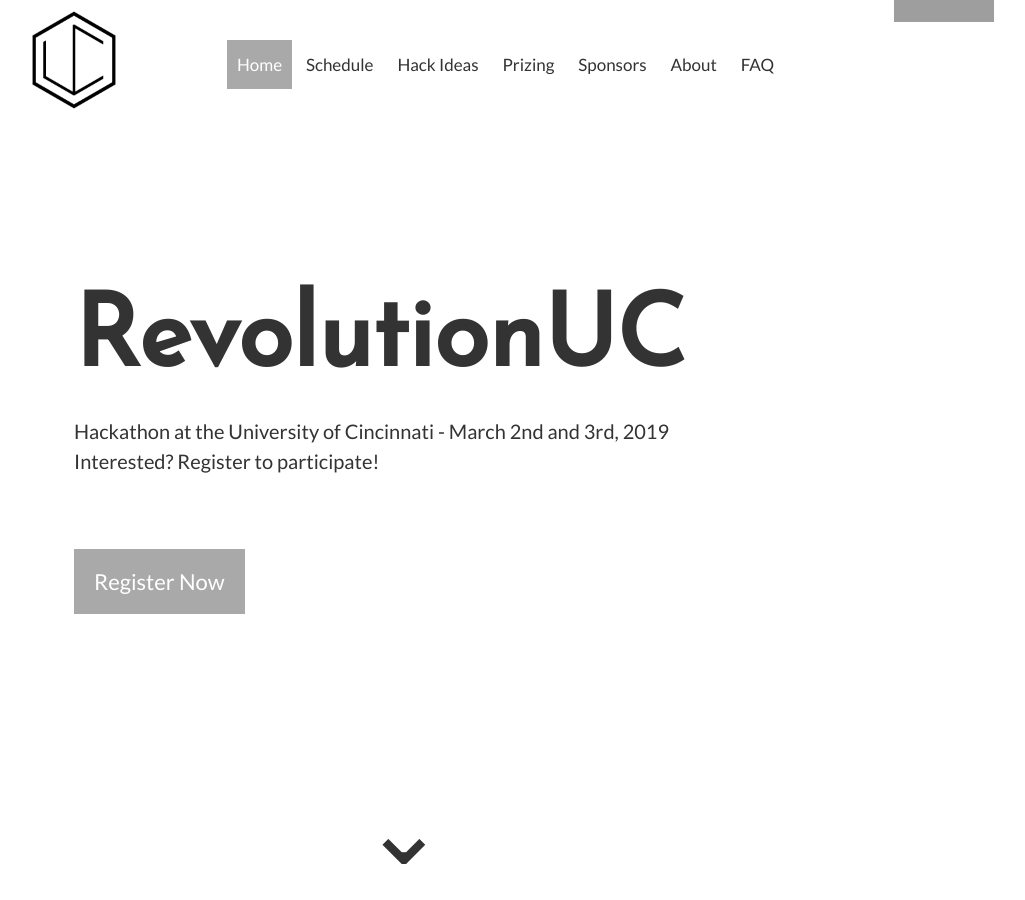
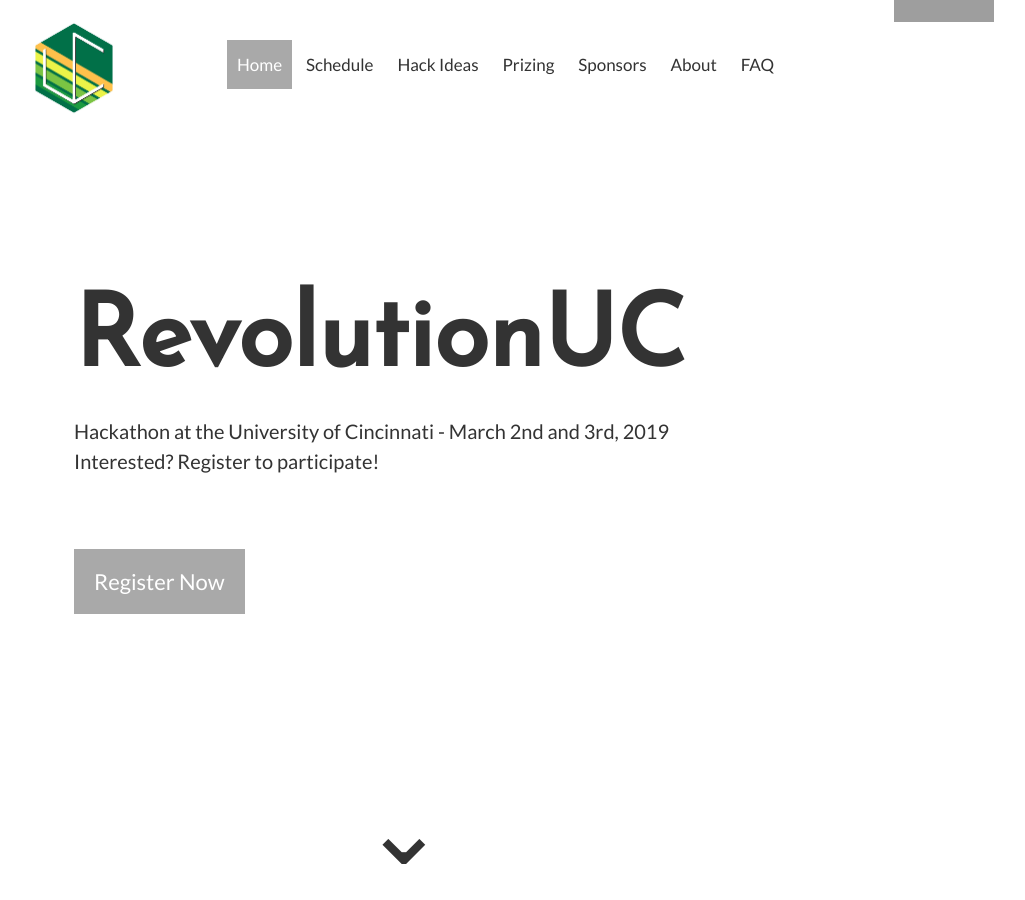
Before and after one commit to RevolutionUC/revolutionuc-frontend, a Jekyll site: the page built from index.html, in a window 1280 px wide and 900 px high. Shown: the whole window, without its empty margins (236-1261 px from the left). Built offline with Jekyll 4.4.1, drawn with Linux system fonts in a browser that asks for light colours; grey boxes are pictures that could not be loaded.

Commit message:
Add logo, update header

```diff
--- a/_includes/header.html
+++ b/_includes/header.html
@@ -59,13 +59,11 @@
         {% endif %}
     </head>
     <body class="page page--{{ current[1] }}">
-        <!-- <header class="header {% if current == empty %}header--no-bg{% endif %}"> -->
             <header class="header">
             <div class="header__container container">
                 <h1 class="header__title">
                     <a href="/">
-                        <!-- <img class="header__logo" src="https://d1scc4yo7jg7j0.cloudfront.net/logos/2017-logo.png" srcset="https://d1scc4yo7jg7j0.cloudfront.net/logos/2017-logo.png 1x, https://d1scc4yo7jg7j0.cloudfront.net/logos/2017-logo@2x.png 2x" alt="RevolutionUC logo"> -->
-                        <img class="header__logo" src="/img/revuc-logos/revuc-spring-z-clean.webp" srcset="/img/revuc-logos/revuc-spring-z-clean.webp 1x, /img/revuc-logos/revuc-spring-z-clean.webp 2x" src="" srcset="" onerror="this.onerror=null; this.src='/img/revuc-logos/revuc-spring-z-clean.png'; this.srcset='/img/revuc-logos/revuc-spring-z-clean.png 1x, /img/revuc-logos/revuc-spring-z-clean.png 2x'" alt="RevolutionUC logo">
+                        <img class="header__logo" src="/img/revuc-logos/revuc-spring-2020.webp" srcset="/img/revuc-logos/revuc-spring-2020.webp 1x, /img/revuc-logos/revuc-spring-2020.webp 2x" src="" srcset="" onerror="this.onerror=null; this.src='/img/revuc-logos/revuc-spring-2020.png'; this.srcset='/img/revuc-logos/revuc-spring-2020.png 1x, /img/revuc-logos/revuc-spring-2020.png 2x'" alt="RevolutionUC logo">
                     </a>
                 </h1>
                 <input id="menu-toggle" type="checkbox" class="menu-toggle">
@@ -84,7 +82,6 @@
                         <li><a {% if current[1] == 'faq' %} class="navbar__active" {% endif %} href="/faq">FAQ</a></li>
                     </ul>
                 </nav>
-                <!-- <a id="mlh-trust-badge" style="display:block;max-width:100px;min-width:60px;position:fixed;right:50px;top:0;width:10%;z-index:10000" href="https://mlh.io/seasons/na-2019/events?utm_source=na-hackathon&utm_medium=TrustBadge&utm_campaign=2019-season&utm_content=white" target="_blank"><img src="https://s3.amazonaws.com/logged-assets/trust-badge/2019/mlh-trust-badge-2019-white.svg" alt="Major League Hacking 2019 Hackathon Season" style="width:100%"></a> -->
                 <a id="mlh-trust-badge" style="display:block;max-width:100px;min-width:60px;position:fixed;right:50px;top:0;width:10%;z-index:10000" href="https://mlh.io/seasons/na-2020/events?utm_source=na-hackathon&utm_medium=TrustBadge&utm_campaign=2020-season&utm_content=white" target="_blank"><img src="https://s3.amazonaws.com/logged-assets/trust-badge/2020/mlh-trust-badge-2020-white.svg" alt="Major League Hacking 2020 Hackathon Season" style="width:100%"></a>
             </div>
         </header>
```
Also changed, not shown: img/revuc-logos/revuc-spring-2020.png (added), img/revuc-logos/revuc-spring-2020.webp (added).
